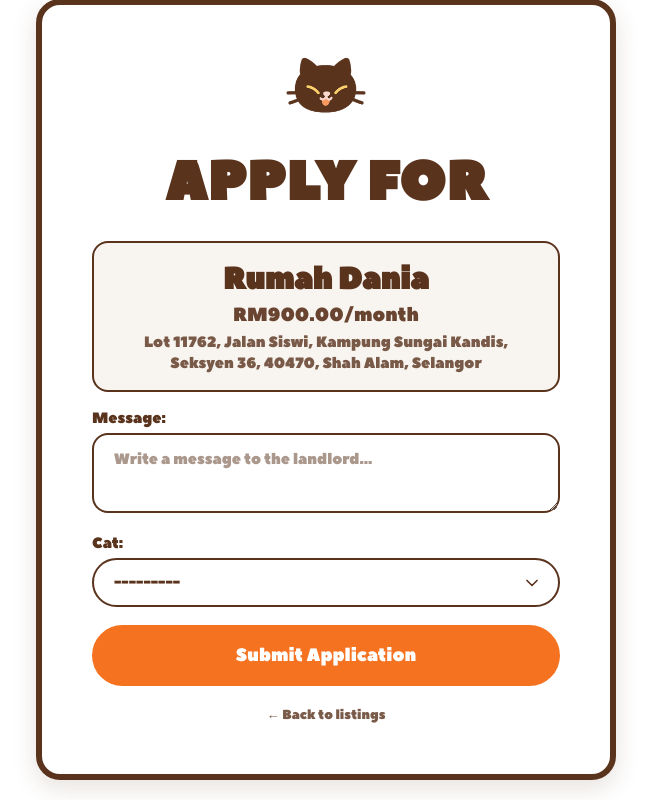
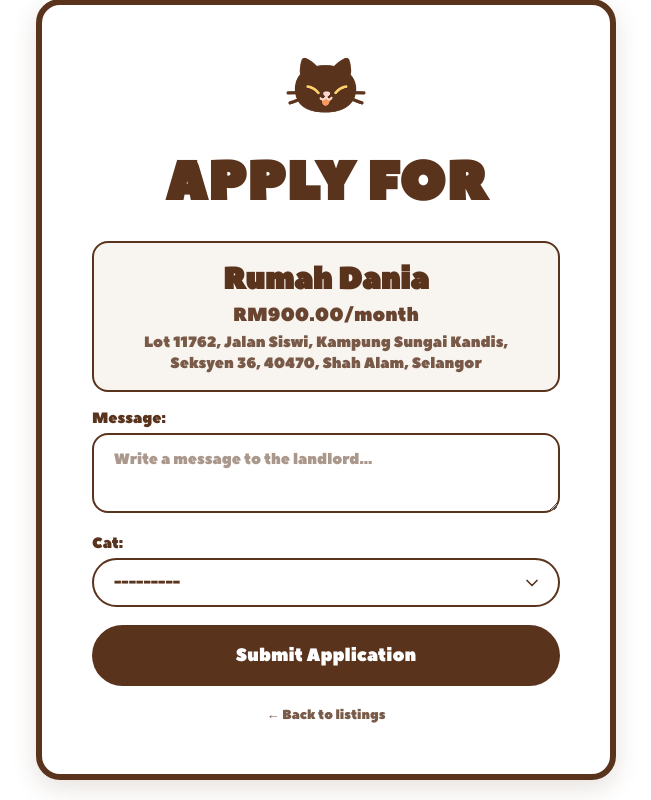
Before and after one commit to fnl9zer/pawport, a Django app: page /properties/1/apply/ in a window 1280 px wide. Shown: the part 21-821 px from the top of the page, without its empty margins (314-965 px from the left). Run offline with Django 5.2, Linux system fonts and the light colour scheme; data comes from the database, SQL or seed files in the repository.

Commit message:
change apply button color

```diff
--- a/core/templates/core/apply.html
+++ b/core/templates/core/apply.html
@@ -175,7 +175,7 @@
             padding: 18px;
             border-radius: 50px;
             border: none;
-            background-color: #f57220;
+            background-color: #5a331d;
             color: white;
             font-family: 'PeaceSans', sans-serif;
             font-size: 18px;
```
